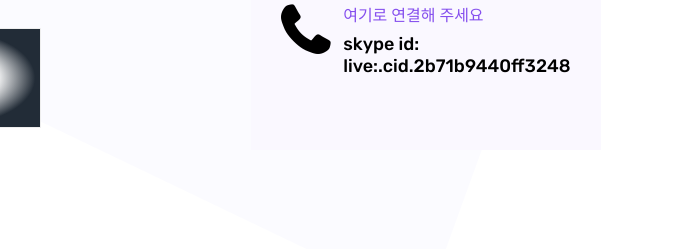
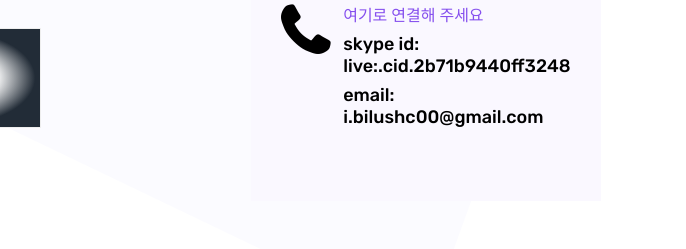
Before and after one commit to irynadev/Portfolio, a plain HTML site: page index.html in a window 1280 px wide. Shown: the part 1483-1732 px from the top of the page, 594-1280 px from the left. Drawn offline with Linux system fonts and the light colour scheme; some packages are replaced by stand-ins of ours.

Commit message:
add mail
add mail in index.html

```diff
--- a/index.html
+++ b/index.html
@@ -273,6 +273,7 @@
 							<div class="ml-15">
 								<p>여기로 연결해 주세요</p>
 								<h4>skype id: live:.cid.2b71b9440ff3248</h4>
+								<h4>email: i.bilushc00@gmail.com</h4>
 							</div>
 						</div>
 					</div>
```
